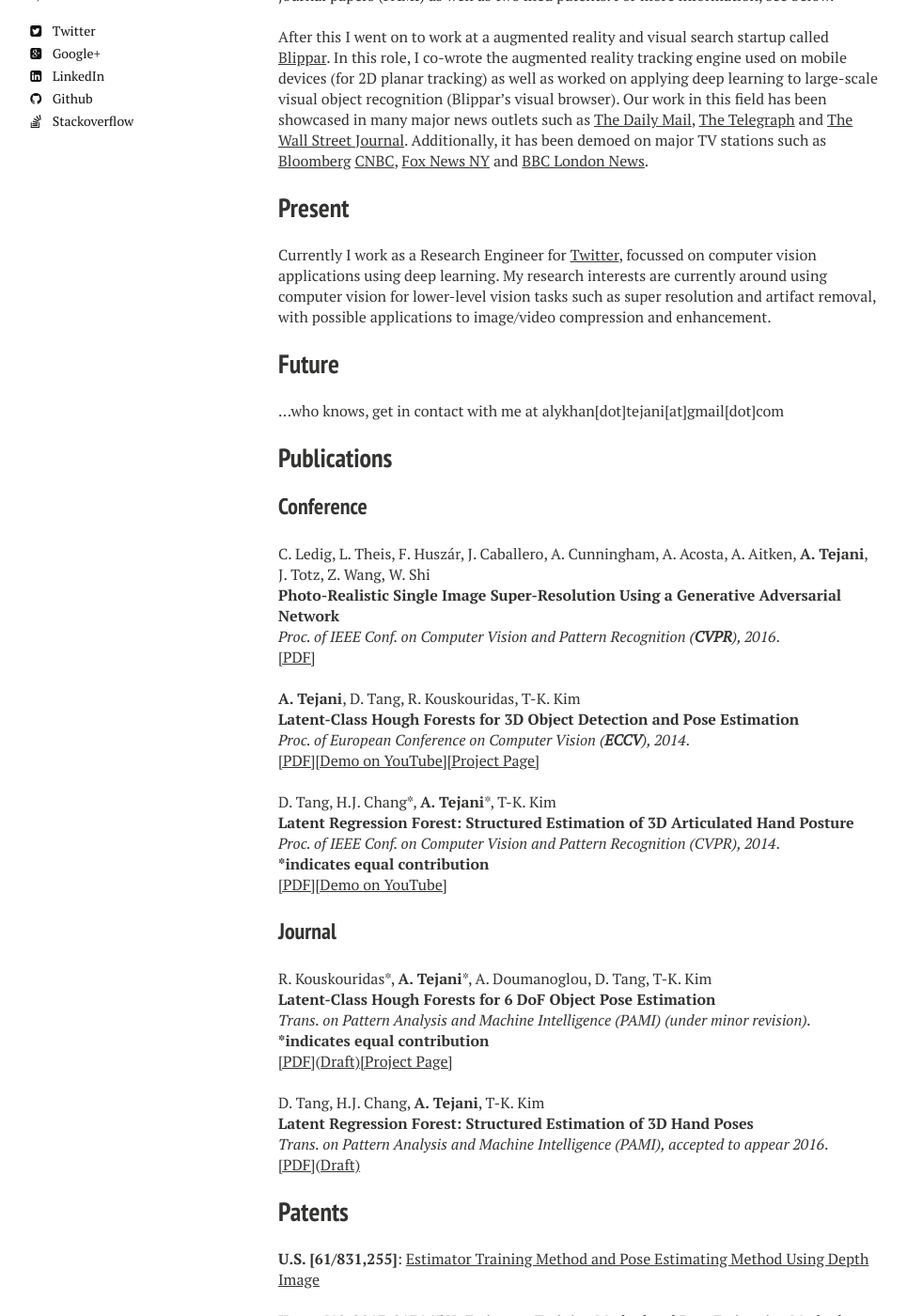
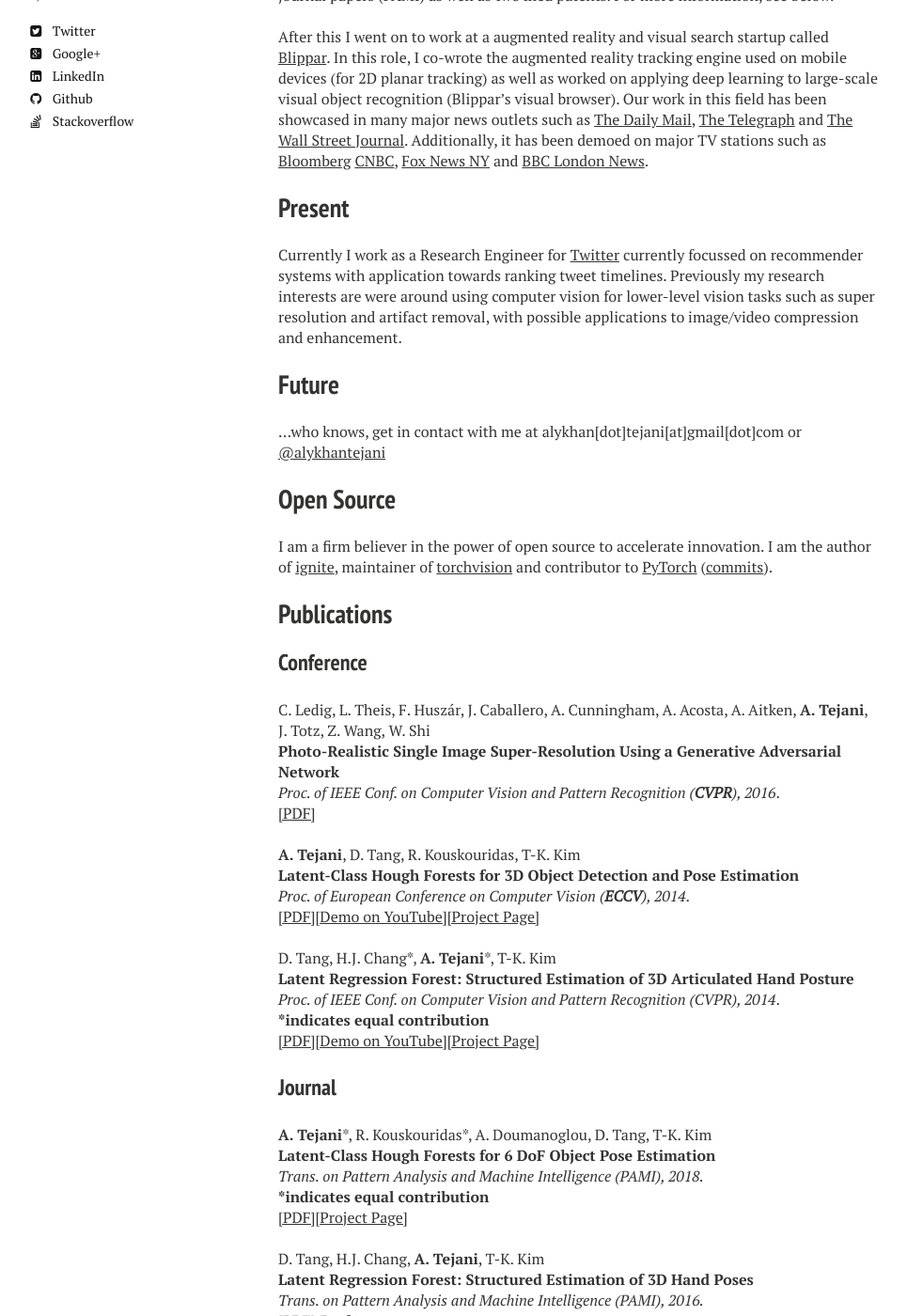
Before and after one commit to alykhantejani/alykhantejani.github.io, a Jekyll site: the page built from index.md, in a window 1280 px wide and 1400 px high, scrolled down 444 px. Shown: the whole window at 94% size, without its empty margins (24-989 px from the left). Built offline with Jekyll 4.4.1, drawn with Linux system fonts in a browser that asks for light colours; nearby versions of some CDN libraries.

Commit message:
update publications on homepage

```diff
--- a/index.md
+++ b/index.md
@@ -20,12 +20,15 @@
 
 ## Present
 
-Currently I work as a Research Engineer for <a href="https://twitter.com">Twitter</a>, focussed on computer vision applications using deep learning. My research interests are currently around using computer vision for lower-level vision tasks such as super resolution and artifact removal, with possible applications to image/video compression and enhancement.
+Currently I work as a Research Engineer for <a href="https://twitter.com">Twitter</a> currently focussed on recommender systems with application towards ranking tweet timelines. Previously my research interests are were around using computer vision for lower-level vision tasks such as super resolution and artifact removal, with possible applications to image/video compression and enhancement.
 <br />
 
 ## Future
 
-...who knows, get in contact with me at alykhan[dot]tejani[at]gmail[dot]com
+...who knows, get in contact with me at alykhan[dot]tejani[at]gmail[dot]com or <a href="https://twitter.com/alykhantejani/">@alykhantejani</a>
+
+## Open Source
+I am a firm believer in the power of open source to accelerate innovation. I am the author of <a href="http://github.com/pytorch/ignite">ignite</a>, maintainer of <a href="http://github.com/pytorch/vision">torchvision</a> and contributor to <a href="http://github.com/pytorch/pytorch">PyTorch</a> (<a href="https://github.com/pytorch/pytorch/commits?author=alykhantejani">commits</a>).
 
 ## Publications
 
@@ -45,7 +48,7 @@
 **Latent-Class Hough Forests for 3D Object Detection and Pose Estimation**
 <br />
 _Proc. of European Conference on Computer Vision (**ECCV**), 2014_.
-<a href="http://www.iis.ee.ic.ac.uk/icvl/doc/ECCV2014_aly.pdf">[PDF]</a><a href="https://www.youtube.com/watch?v=vuDQzgQraFE">[Demo on YouTube]</a><a href="http://www.iis.ee.ic.ac.uk/rkouskou/research/LCHF.html">[Project Page]</a>
+<a href="https://labicvl.github.io/docs/pubs/Aly_ECCV_2014.pdf">[PDF]</a><a href="https://www.youtube.com/watch?v=dh2VtnnsGuY">[Demo on YouTube]</a><a href="http://rkouskou.gitlab.io/research/LCHF.html">[Project Page]</a>
 
 <br />
 <!--<img align="left" src="{{ site.url }}/images/cvpr14.png" height="120px" width="120px" style="padding-right: 10px">-->
@@ -56,20 +59,20 @@
 _Proc. of IEEE Conf. on Computer Vision and Pattern Recognition (CVPR), 2014_.
 <br />
 **\*indicates equal contribution**
-<a href="http://www.iis.ee.ic.ac.uk/dtang/cvpr_14.pdf">[PDF]</a><a href="http://youtu.be/ZI_XNPI_QXA">[Demo on YouTube]</a>
+<a href="https://labicvl.github.io/docs/pubs/Danny_CVPR_2014.pdf">[PDF]</a><a href="http://youtu.be/ZI_XNPI_QXA">[Demo on YouTube]</a><a href="https://labicvl.github.io/hand.html">[Project Page]</a>
 <br />
 
 ### Journal
 
 <!--<img align="left" src="{{ site.url }}/images/6DOF_pami_img1.png" height="180px" width="120px" style="padding-right: 10px;">-->
-R. Kouskouridas\*, **A. Tejani**\*, A. Doumanoglou, D. Tang, T-K. Kim
+**A. Tejani**\*, R. Kouskouridas\*, A. Doumanoglou, D. Tang, T-K. Kim
 <br />
 **Latent-Class Hough Forests for 6 DoF Object Pose Estimation**
 <br />
-_Trans. on Pattern Analysis and Machine Intelligence (PAMI) (under minor revision)._
+_Trans. on Pattern Analysis and Machine Intelligence (PAMI), 2018._
 <br />
 **\*indicates equal contribution**
-<a href="http://arxiv.org/abs/1602.01464">\[PDF\](Draft)</a><a href="http://www.iis.ee.ic.ac.uk/rkouskou/research/LCHF.html">[Project Page]</a>
+<a href="pdfs/tpami-LCHF.pdf">\[PDF\]</a><a href="http://www.iis.ee.ic.ac.uk/rkouskou/research/LCHF.html">[Project Page]</a>
 <br />
 <br />
 <!--<img align="left" src="{{ site.url }}/images/LRF_PAMI.png" height="120px" width="120px" style="padding-right: 10px">-->
@@ -77,7 +80,7 @@
 <br />
 **Latent Regression Forest: Structured Estimation of 3D Hand Poses**
 <br />
-_Trans. on Pattern Analysis and Machine Intelligence (PAMI), accepted to appear 2016_.
+_Trans. on Pattern Analysis and Machine Intelligence (PAMI), 2016._
 <br/>
 <a href="pdfs/LRF_PAMI_DRAFT.pdf">\[PDF\](Draft)</a>
 
```
Also changed, not shown: 1 other file.
